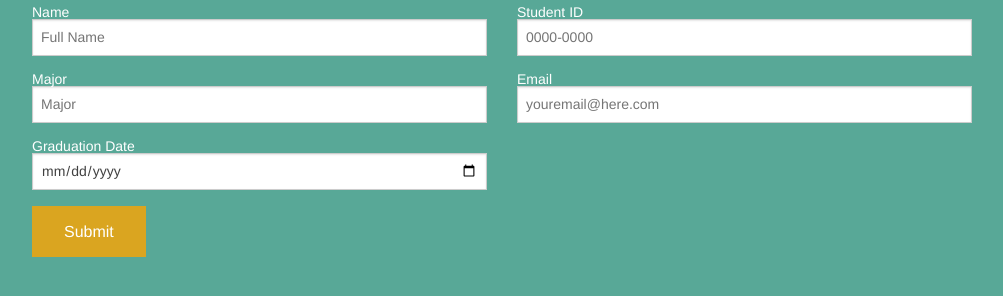
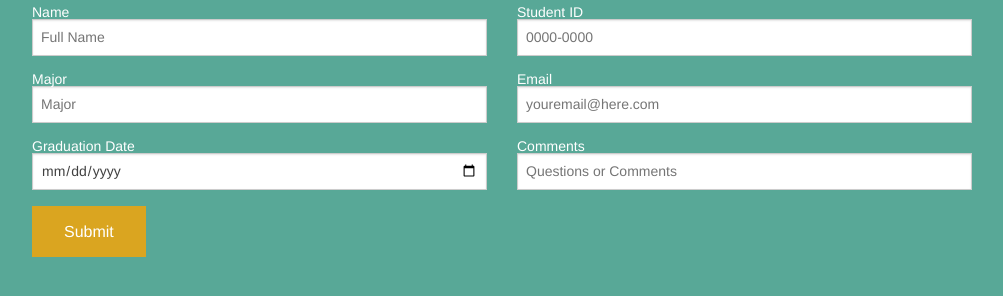
Before and after one commit to dmujica/student-form, a plain HTML site: page index.html in a window 1280 px wide. Shown: the part 188-484 px from the top of the page, without its empty margins (138-1141 px from the left). Drawn offline with Linux system fonts and the light colour scheme.

Commit message:
added input

```diff
--- a/index.html
+++ b/index.html
@@ -58,7 +58,14 @@
             </label>
           </div>
         </div>
-        <div class="columns large-6"></div>
+           <div class="columns large-6">
+         <div class="comment-field">
+            <label>Comments
+              <input type="text" required placeholder="Questions or Comments">
+            </label>
+          </div>
+        </div>
+
         <div class="columns large-12">
         <button type="submit" class="submit-form">Submit</button>
         </div>
```
